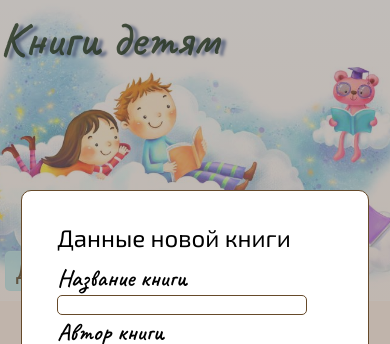
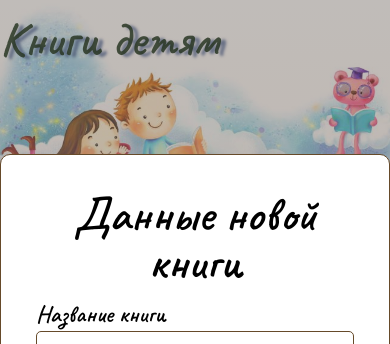
Before and after one commit to annauzun/BookShelf, a plain HTML site: page index.html in a window 390 px wide. Both pictures are taken after a click on the button "Добавить книгу". Shown: the top 344 px of the page. Drawn offline with Linux system fonts and the light colour scheme.

Commit message:
styles corrected

```diff
--- a/styles.css
+++ b/styles.css
@@ -6,7 +6,7 @@ html {
     font-family: 'Exo 2', sans-serif;
 }
 
-.hero-text, .hero-author, h1, .label {
+.hero-text, .hero-author, h1, .label, .new-book-text, .update-book-text {
     font-family: 'Caveat', cursive;
 }
 
@@ -114,7 +114,7 @@ h1 {
 }
 
 input {
-    width: 500px;
+    width: 100%;
     height: 30px;
     margin-top: 5px;
     margin-bottom: 5px;
@@ -126,7 +126,8 @@ input {
 }
 
 .new-book-text, .update-book-text {
-    font-size: 24px;
+    font-size: 48px;
+    text-align: center;
 }
 
 .label {
@@ -195,10 +196,6 @@ button {
 }
 
 @media (max-width: 1024px) {
-    input {
-        width: 300px;
-    }
-
     h1 {
         font-size: 60px;
     }
@@ -212,7 +209,6 @@ button {
 
 @media (max-width: 768px) {
     input {
-        width: 250px;
         height: 20px;
         font-size: 18px;
     }
```
